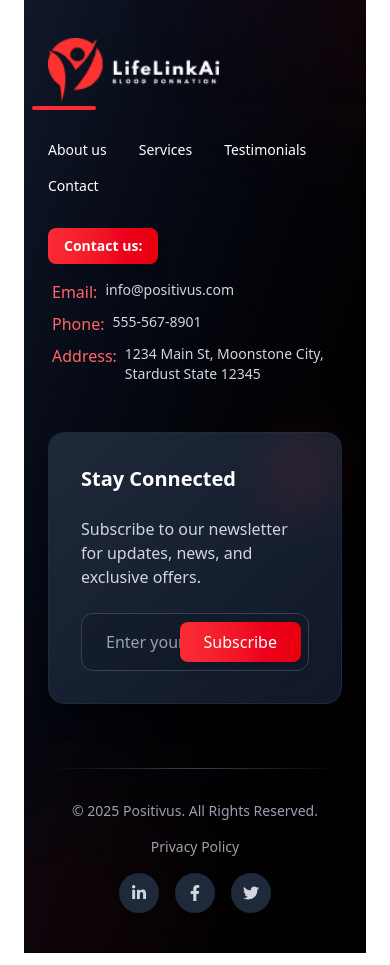
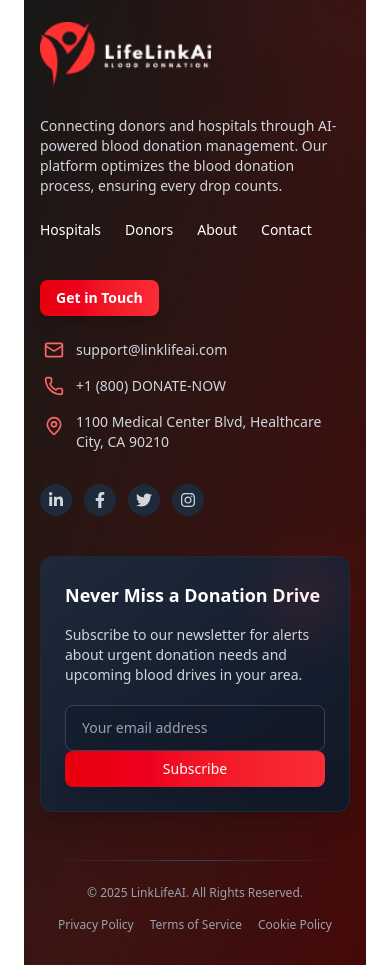
Before and after one commit to ImDeveloperz/bloodDonation, a Next.js app in the folder frontend/: page / in a window 390 px wide. Shown: the part 7011-7976 px from the top of the page. Built offline with nearby package versions, Linux system fonts and the light colour scheme.

Commit message:
repsonsive UI

```diff
--- a/frontend/src/app/components/Footer.jsx
+++ b/frontend/src/app/components/Footer.jsx
@@ -1,26 +1,33 @@
-import { FaLinkedinIn, FaFacebookF, FaTwitter } from 'react-icons/fa';
+import { FaLinkedinIn, FaFacebookF, FaTwitter, FaInstagram } from 'react-icons/fa';
+import { Droplet, Phone, Mail, MapPin } from 'lucide-react';
 
 export default function Footer() {
   return (
-    <footer className="relative bg-gradient-to-br rounded-t-3xl from-gray-900 to-black text-white overflow-hidden">
+    <footer className="relative bg-gradient-to-br rounded-t-3xl from-neutral-900 to-red-950 text-white overflow-hidden">
       {/* Decorative elements */}
       <div className="absolute top-0 left-0 w-full h-1 bg-gradient-to-r from-transparent via-red-500 to-transparent"></div>
       <div className="absolute -top-40 -right-40 w-80 h-80 rounded-full bg-red-500 opacity-5 blur-3xl"></div>
       <div className="absolute -bottom-20 -left-20 w-60 h-60 rounded-full bg-red-500 opacity-5 blur-3xl"></div>
 
-      {/* Content section with clip path */}
-      <div className="relative px-6 md:px-20 pt-16 pb-10">
-        <div className="md:flex justify-between items-start space-y-12 md:space-y-0">
-          {/* Left column */}
-          <div className="space-y-8 md:w-1/2">
+      {/* Content section */}
+      <div className="relative px-4 sm:px-6 md:px-12 lg:px-20 pt-12 pb-8 md:pt-16 md:pb-10">
+        <div className="grid grid-cols-1 md:grid-cols-2 lg:grid-cols-3 gap-10 lg:gap-16">
+          {/* Column 1 - Logo and About */}
+          <div className="space-y-6">
             <div className="relative inline-block">
+              <div className="relative inline-block">
               <img src="/logoDark.png" alt="LifeLinkAi logo" className="h-16 w-56 relative z-10" />
-              <div className="absolute -bottom-2 -left-4 w-16 h-1 bg-red-500 rounded-full"></div>
+            </div>
             </div>
 
+            <p className="text-gray-300 text-sm">
+              Connecting donors and hospitals through AI-powered blood donation management.
+              Our platform optimizes the blood donation process, ensuring every drop counts.
+            </p>
+
             {/* Navigation */}
-            <nav className="flex flex-wrap gap-x-8 gap-y-4">
-              {["About us", "Services", "Testimonials", "Contact"].map((item, index) => (
+            <nav className="flex flex-wrap gap-x-6 gap-y-3">
+              {["Hospitals", "Donors", "About", "Contact"].map((item, index) => (
                 <a
                   key={index}
                   href={`#${item.toLowerCase().replace(' ', '')}`}
@@ -31,43 +38,63 @@ export default function Footer() {
                 </a>
               ))}
             </nav>
+          </div>
 
-            {/* Contact info */}
-            <div className="space-y-4">
-              <div className="inline-block bg-gradient-to-r from-red-500 to-red-600 text-white font-semibold px-4 py-2 rounded-lg shadow-lg transform hover:scale-105 transition-transform">
-                <h4 className="text-sm">Contact us:</h4>
+          {/* Column 2 - Contact info */}
+          <div className="space-y-6">
+            <div className="inline-block bg-gradient-to-r from-red-600 to-red-500 text-white font-semibold px-4 py-2 rounded-lg shadow-lg">
+              <h4 className="text-sm">Get in Touch</h4>
+            </div>
+
+            <div className="space-y-4 pl-1">
+              <div className="flex items-center gap-3">
+                <Mail className="text-red-400 w-5 h-5" />
+                <span className="text-gray-300 text-sm">support@linklifeai.com</span>
               </div>
+              <div className="flex items-center gap-3">
+                <Phone className="text-red-400 w-5 h-5" />
+                <span className="text-gray-300 text-sm">+1 (800) DONATE-NOW</span>
+              </div>
+              <div className="flex items-start gap-3">
+                <MapPin className="text-red-400 w-5 h-5 mt-1 flex-shrink-0" />
+                <span className="text-gray-300 text-sm">1100 Medical Center Blvd, Healthcare City, CA 90210</span>
+              </div>
+            </div>
 
-              <div className="space-y-2 pl-1">
-                {[
-                  {label: "Email", value: "info@positivus.com"},
-                  {label: "Phone", value: "555-567-8901"},
-                  {label: "Address", value: "1234 Main St, Moonstone City, Stardust State 12345"}
-                ].map((item, index) => (
-                  <div key={index} className="flex items-start gap-2">
-                    <span className="text-red-400 font-medium">{item.label}:</span>
-                    <span className="text-gray-300 text-sm">{item.value}</span>
-                  </div>
-                ))}
-              </div>
+            <div className="flex gap-3 pt-2">
+              {[
+                {icon: <FaLinkedinIn />, color: "hover:bg-blue-600", label: "LinkedIn"},
+                {icon: <FaFacebookF />, color: "hover:bg-blue-800", label: "Facebook"},
+                {icon: <FaTwitter />, color: "hover:bg-blue-400", label: "Twitter"},
+                {icon: <FaInstagram />, color: "hover:bg-pink-600", label: "Instagram"}
+              ].map((item, index) => (
+                <a
+                  key={index}
+                  href="#"
+                  aria-label={item.label}
+                  className={`flex items-center justify-center w-8 h-8 rounded-full bg-gray-800 text-gray-300 ${item.color} hover:text-white transition-all transform hover:scale-110`}
+                >
+                  {item.icon}
+                </a>
+              ))}
             </div>
           </div>
 
-          {/* Right column - subscription */}
-          <div className="md:w-2/5">
-            <div className="relative bg-gradient-to-br from-gray-800 to-gray-900 rounded-2xl p-8 border border-gray-800 shadow-xl">
+          {/* Column 3 - subscription */}
+          <div className="lg:col-span-1 md:col-span-2">
+            <div className="relative bg-gradient-to-br from-gray-800 to-gray-900 rounded-xl p-6 border border-gray-800 shadow-xl">
               <div className="absolute top-0 right-0 w-20 h-20 bg-red-500 opacity-10 rounded-full blur-xl"></div>
 
-              <h3 className="font-bold text-xl mb-6 text-white">Stay Connected</h3>
-              <p className="text-gray-300 mb-6">Subscribe to our newsletter for updates, news, and exclusive offers.</p>
+              <h3 className="font-bold text-lg mb-4 text-white">Never Miss a Donation Drive</h3>
+              <p className="text-gray-300 text-sm mb-5">Subscribe to our newsletter for alerts about urgent donation needs and upcoming blood drives in your area.</p>
 
               <div className="relative group">
                 <input
                   type="email"
-                  placeholder="Enter your email"
-                  className="w-full px-6 py-4 rounded-xl bg-gray-900/50 border border-gray-700 text-white placeholder-gray-400 focus:outline-none focus:border-red-500 focus:ring-2 focus:ring-red-500/20 transition-all"
+                  placeholder="Your email address"
+                  className="w-full px-4 py-3 text-sm rounded-lg bg-gray-900/50 border border-gray-700 text-white placeholder-gray-400 focus:outline-none focus:border-red-500 focus:ring-2 focus:ring-red-500/20 transition-all"
                 />
-                <button className="absolute right-2 top-1/2 -translate-y-1/2 bg-gradient-to-r from-red-500 to-red-600 text-white px-6 py-2 rounded-lg shadow-lg font-medium hover:from-red-600 hover:to-red-700 transition-all">
+                <button className=" w-full sm:w-auto sm:absolute sm:right-2 sm:top-1/2 sm:-translate-y-1/2 bg-gradient-to-r from-red-600 to-red-500 text-white px-4 py-2 rounded-lg shadow-lg font-medium hover:from-red-700 hover:to-red-600 transition-all text-sm">
                   Subscribe
                 </button>
               </div>
@@ -76,30 +103,22 @@ export default function Footer() {
         </div>
 
         {/* Divider */}
-        <div className="mt-16 mb-8 w-full h-px bg-gradient-to-r from-transparent via-gray-700 to-transparent"></div>
+        <div className="mt-12 mb-6 w-full h-px bg-gradient-to-r from-transparent via-gray-700 to-transparent"></div>
 
         {/* Bottom section */}
-        <div className="flex flex-col md:flex-row justify-between items-center gap-4">
-          <p className="text-gray-400 text-sm">© 2025 Positivus. All Rights Reserved.</p>
+        <div className="flex flex-col sm:flex-row justify-between items-center gap-4 text-center sm:text-left">
+          <p className="text-gray-400 text-xs">© {new Date().getFullYear()} LinkLifeAI. All Rights Reserved.</p>
 
-          <a href="#" className="text-sm text-gray-400 hover:text-white hover:underline transition-colors">
-            Privacy Policy
-          </a>
-
-          <div className="flex gap-4">
-            {[
-              {icon: <FaLinkedinIn />, color: "hover:bg-blue-600"},
-              {icon: <FaFacebookF />, color: "hover:bg-blue-800"},
-              {icon: <FaTwitter />, color: "hover:bg-blue-400"}
-            ].map((item, index) => (
-              <a
-                key={index}
-                href="#"
-                className={`flex items-center justify-center w-10 h-10 rounded-full bg-gray-800 text-gray-300 ${item.color} hover:text-white transition-all transform hover:scale-110`}
-              >
-                {item.icon}
-              </a>
-            ))}
+          <div className="flex flex-wrap justify-center gap-4 text-xs">
+            <a href="#" className="text-gray-400 hover:text-white hover:underline transition-colors">
+              Privacy Policy
+            </a>
+            <a href="#" className="text-gray-400 hover:text-white hover:underline transition-colors">
+              Terms of Service
+            </a>
+            <a href="#" className="text-gray-400 hover:text-white hover:underline transition-colors">
+              Cookie Policy
+            </a>
           </div>
         </div>
       </div>
```
